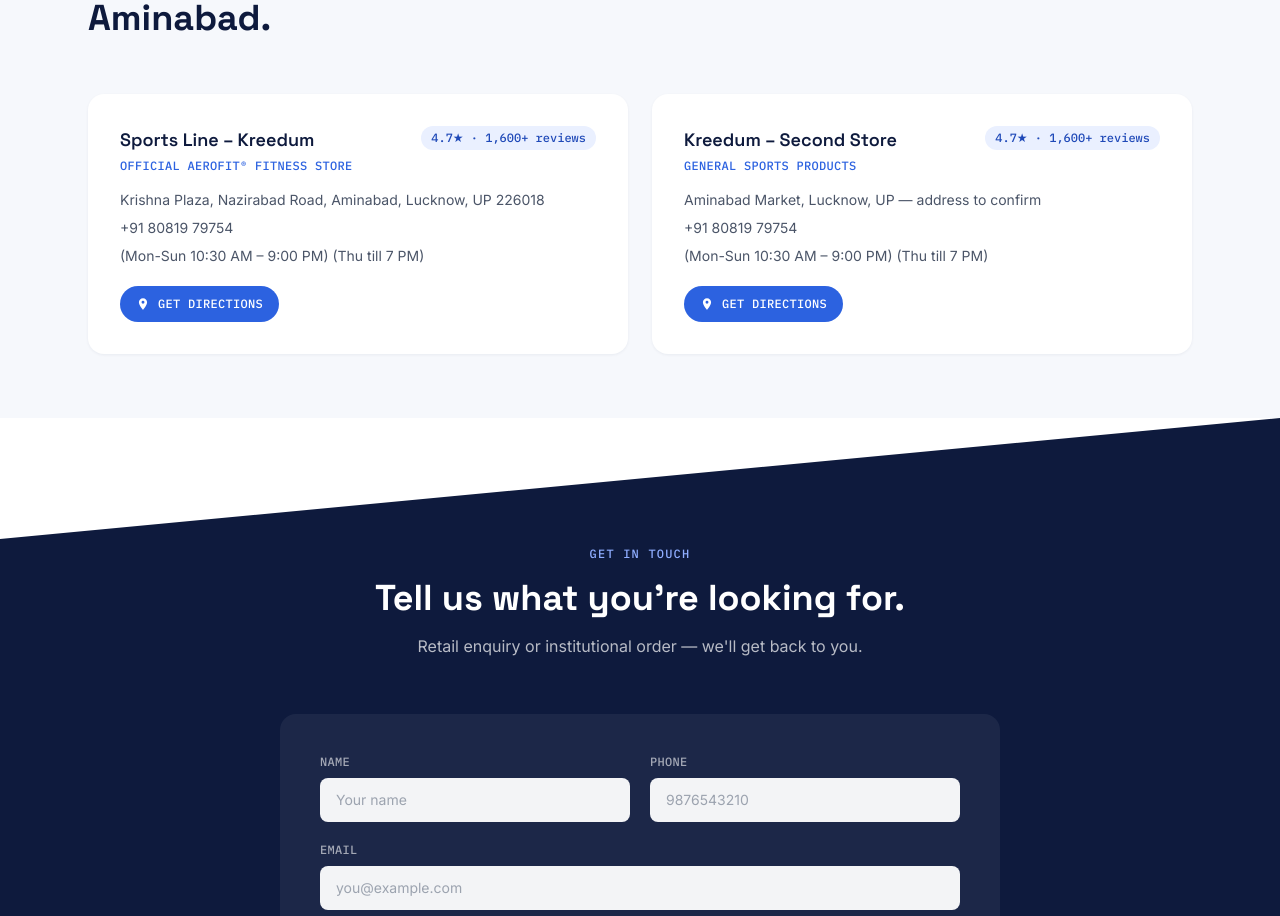
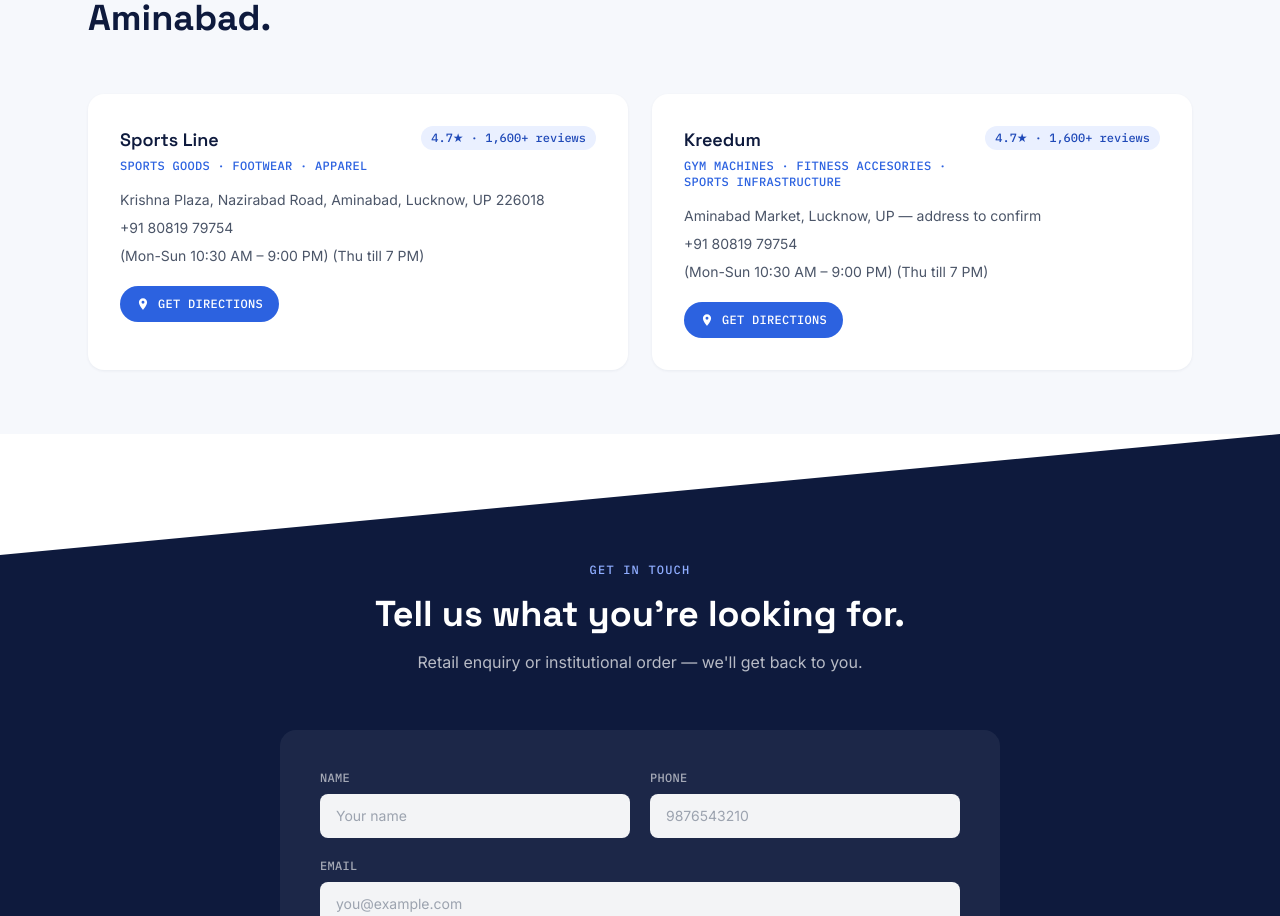
Before and after one commit to potterheadvibhor/kreedum-demo_landing, a React (Vite) app: page / in a window 1280 px wide. Shown: the part 4160-5076 px from the top of the page. Built offline with nearby package versions, Linux system fonts and the light colour scheme.

Commit message:
style : edit info about store

```diff
--- a/src/KreedumSportsLanding.jsx
+++ b/src/KreedumSportsLanding.jsx
@@ -411,84 +411,6 @@
   );
 }
 
-// function Products() {
-//   const items = [
-//     {
-//       title: "Sports Equipment",
-//       desc: "Cricket, football, badminton, and gear across every major sport.",
-//       img: "https://images.unsplash.com/photo-1562771242-a02d9090c90c",
-//     },
-//     {
-//       title: "Apparel & Footwear",
-//       desc: "Activewear and sports shoes for training, matches, and everyday wear.",
-//       img: "https://images.unsplash.com/photo-1542291026-7eec264c27ff?q=80&w=800&auto=format&fit=crop",
-//     },
-//     {
-//       title: "Fitness Machines & Accessories",
-//       desc: "Official Aerofit® dealer — treadmills, gym equipment, and home fitness gear.",
-//       img: "https://images.unsplash.com/photo-1623874514711-0f321325f318",
-//     },
-//     {
-//       title: "Sports Accessories",
-//       desc: "Nets, bags, protective gear, and the small essentials every player needs.",
-//       img: "https://plus.unsplash.com/premium_photo-1682435576307-a71fec9529be",
-//     },
-//   ];
-
-//   return (
-//     <section id="products" className="py-24 md:py-32" style={{ backgroundColor: C.paper }}>
-//       <div className="max-w-6xl mx-auto px-6">
-//         <div className="max-w-xl mb-14">
-//           <div className="font-mono text-xs tracking-widest uppercase mb-4" style={{ color: C.blue }}>
-//             What We Stock
-//           </div>
-//           <h2 className="font-display font-bold text-3xl md:text-4xl" style={{ color: C.navy }}>
-//             Everything between the whistle and the finish line.
-//           </h2>
-//         </div>
-
-//         <div className="grid sm:grid-cols-2 gap-6">
-//           {items.map((item, i) => (
-//             <div
-//               key={item.title}
-//               className="relative group overflow-hidden rounded-2xl h-72 flex flex-col justify-end p-8 transition-transform hover:-translate-y-1"
-//               style={{ boxShadow: "0 1px 3px rgba(14,26,61,0.06)" }}
-//             >
-//               {/* Background image */}
-//               <div
-//                 className="absolute inset-0 bg-cover bg-center transition-transform duration-500 group-hover:scale-105"
-//                 style={{ backgroundImage: `url(${item.img})` }}
-//               />
-
-//               {/* Gradient overlay for text legibility */}
-//               <div
-//                 className="absolute inset-0"
-//                 style={{
-//                   background:
-//                     "linear-gradient(to top, rgba(14,26,61,0.92) 0%, rgba(14,26,61,0.55) 45%, rgba(14,26,61,0.05) 100%)",
-//                 }}
-//               />
-
-//               {/* Content */}
-//               <div className="relative z-10">
-//                 <div className="font-mono text-xs mb-3 text-white/60">
-//                   0{i + 1}
-//                 </div>
-//                 <h3 className="font-display font-semibold text-lg mb-2 text-white">
-//                   {item.title}
-//                 </h3>
-//                 <p className="font-body text-sm leading-relaxed text-white/80">
-//                   {item.desc}
-//                 </p>
-//               </div>
-//             </div>
-//           ))}
-//         </div>
-//       </div>
-//     </section>
-//   );
-// }
-
 
 function Products() {
   const items = [
@@ -806,16 +728,16 @@
 function Locations() {
   const stores = [
     {
-      name: "Sports Line – Kreedum",
-      tag: "Official Aerofit® Fitness Store",
+      name: "Sports Line",
+      tag: "Sports Goods · Footwear · Apparel",
       address: "Krishna Plaza, Nazirabad Road, Aminabad, Lucknow, UP 226018",
       phone: "+91 80819 79754",
       hours: "(Mon-Sun 10:30 AM – 9:00 PM) (Thu till 7 PM)",
       rating: "4.7★ · 1,600+ reviews",
     },
     {
-      name: "Kreedum – Second Store",
-      tag: "General Sports Products",
+      name: "Kreedum",
+      tag: " Gym Machines · Fitness accesories · Sports Infrastructure",
       address: "Aminabad Market, Lucknow, UP — address to confirm",
       phone: "+91 80819 79754",
       hours: "(Mon-Sun 10:30 AM – 9:00 PM) (Thu till 7 PM)",
```
